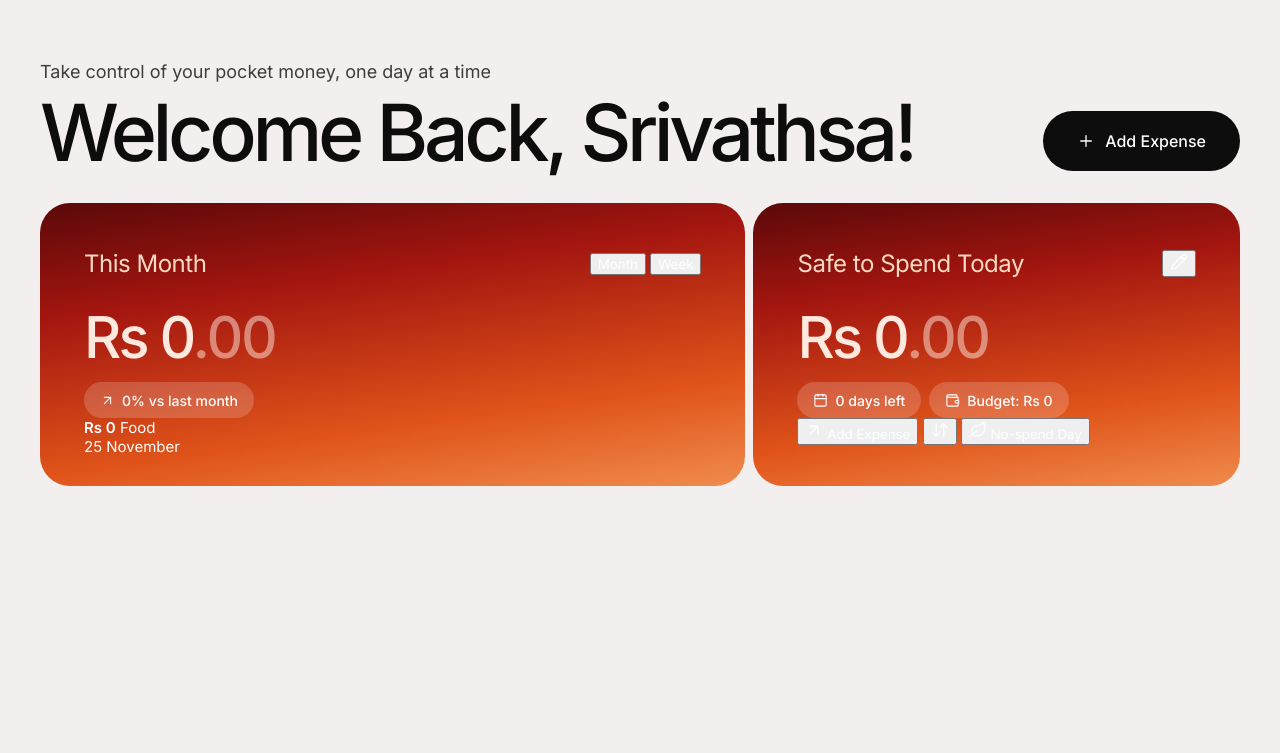
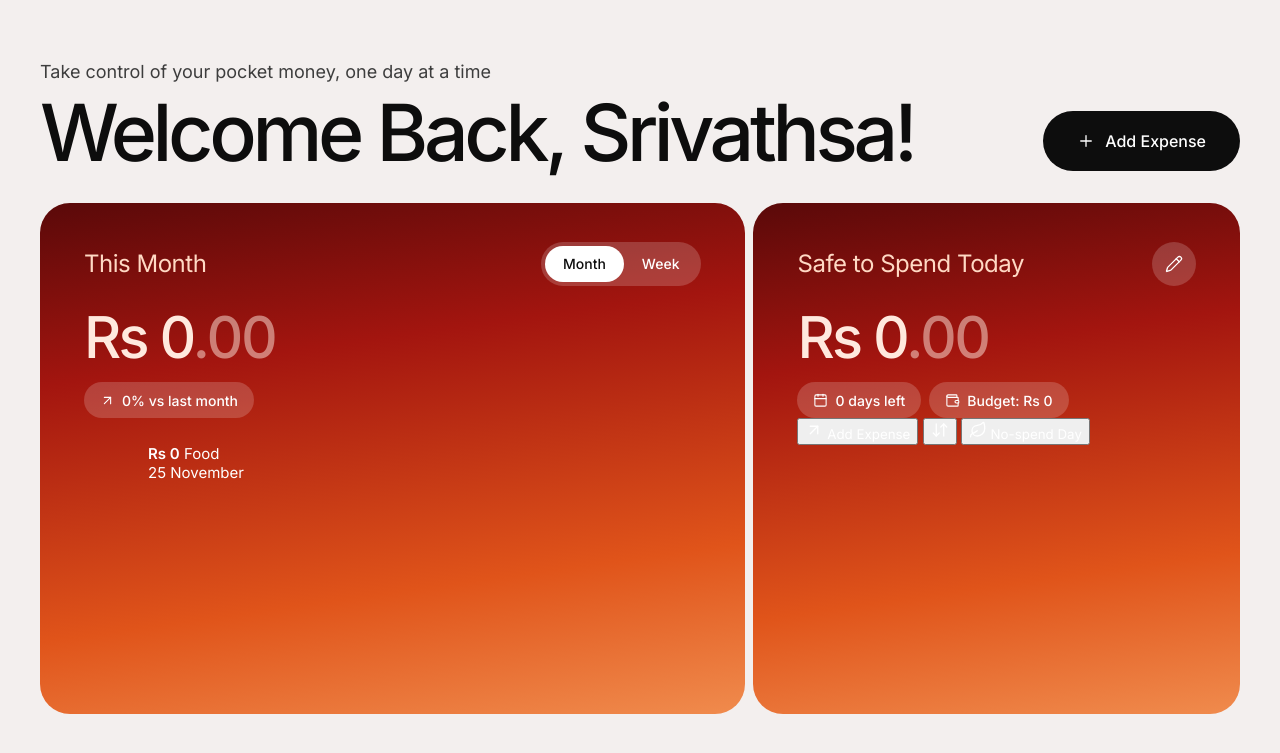
Before and after one commit to srivathsa12/expense_tracker, a plain HTML site: page index.html in a window 1280 px wide. Shown: the part 95-848 px from the top of the page. Before the commit the page ends 800 px from the top, so only its background shows below. Drawn offline with nearby package versions, Linux system fonts and the light colour scheme.

Commit message:
feat: add glass pill, toggle, round button and chart frame styles

```diff
--- a/style.css
+++ b/style.css
@@ -288,3 +288,63 @@ svg.lucide{
     flex-wrap: wrap;
     gap: 8px;
 }
+
+.glass-seg{
+    display: inline-flex;
+    padding: 4px;
+    border-radius: 999px;
+    background-color: rgba(255, 255, 255, 0.18);
+}
+
+.glass-seg button{
+    height: 36px;
+    padding: 0 18px;
+    border: none;
+    border-radius: 999px;
+    background: transparent;
+    color: white;
+    font-size: 14px;
+    font-weight: 500;
+    cursor: pointer;
+    transition: background-color 0.25s, color 0.25s;
+}
+
+.glass-seg button.active{
+    background-color: white;
+    color: var(--ink);
+}
+
+.glass-round{
+    display: flex;
+    align-items: center;
+    justify-content: center;
+    width: 44px;
+    height: 44px;
+    border: none;
+    border-radius: 50%;
+    background-color: rgba(255, 255, 255, 0.18);
+    color: white;
+    cursor: pointer;
+    transition: background-color 0.25s;
+}
+
+.glass-round:hover{
+    background-color: rgba(255, 255, 255, 0.3);
+}
+
+.chart{
+    display: grid;
+    grid-template-columns: 52px 1fr;
+    gap: 0 12px;
+    margin-top: 26px;
+}
+
+.y-labels{
+    display: flex;
+    flex-direction: column;
+    justify-content: space-between;
+    height: 240px;
+    font-size: 13px;
+    color: #ffd9c4;
+    text-align: right;
+}
```
